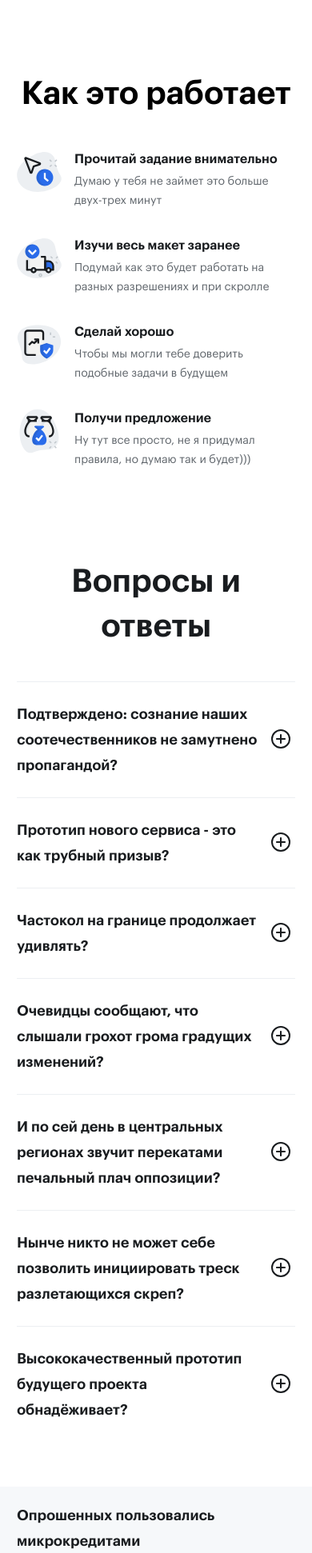
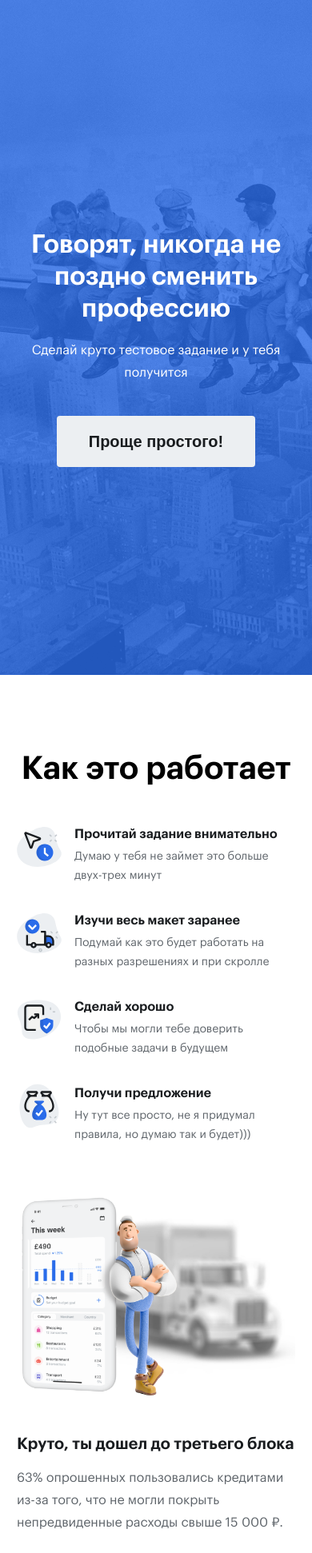
Before and after one commit to Hillel1408/Internetlab, a React (Create React App) app: page / in a window 390 px wide. Shown: the top 1942 px of the page at 80% size. Built offline with nearby package versions, Linux system fonts and the light colour scheme.

Commit message:
adaptive

```diff
--- a/src/App.tsx
+++ b/src/App.tsx
@@ -4,10 +4,10 @@ function App() {
     return (
         <Layout>
             <>
-                {/* <Intro /> */}
+                <Intro />
                 <HowItWorks />
-                {/* <Block3 />
-                <Reviews /> */}
+                <Block3 />
+                {/* <Reviews /> */}
                 <Faq />
                 <TextBlock />
                 <Form />
--- a/src/components/Block3/Block3.module.scss
+++ b/src/components/Block3/Block3.module.scss
@@ -1,24 +1,50 @@
 .root {
     padding-bottom: 80px;
+    @media (max-width: 768px) {
+        padding-bottom: 56px;
+    }
 }
 .grid {
     display: grid;
     grid-template-columns: 1fr 1fr;
     gap: 32px;
     align-items: center;
+    @media (max-width: 768px) {
+        gap: 24px;
+    }
+    @media (max-width: 600px) {
+        grid-template-columns: 1fr;
+    }
+    @media (max-width: 375px) {
+        gap: 7px;
+    }
     & > div {
         & > h2 {
             color: var(--black);
             margin-bottom: 18px;
+            @media (max-width: 768px) {
+                margin-bottom: 15px;
+            }
+            @media (max-width: 375px) {
+                text-align: center;
+            }
         }
         & > p {
             color: var(--dark-gray);
             &:not(:last-child) {
                 margin-bottom: 20px;
             }
+            @media (max-width: 375px) {
+                text-align: center;
+            }
         }
         & > img {
             width: 100%;
         }
+        &:nth-child(2) {
+            @media (max-width: 600px) {
+                order: -1;
+            }
+        }
     }
 }
--- a/src/components/Block3/Block3.tsx
+++ b/src/components/Block3/Block3.tsx
@@ -16,7 +16,9 @@ export default function Block3() {
                             Доступ к заработанным деньгам помогает отказаться от кредитов и экономить деньги на процентах и штрафах.
                         </p>
                     </div>
-                    <img src={images.block3} alt="" width="" height="" />
+                    <div>
+                        <img src={images.block3} alt="" width="" height="" />
+                    </div>
                 </div>
             </div>
         </div>
--- a/src/components/Intro/Intro.module.scss
+++ b/src/components/Intro/Intro.module.scss
@@ -19,13 +19,26 @@
     max-width: 748px;
     text-align: center;
     position: relative;
+    padding: 0 21px;
+    @media (max-width: 375px) {
+        padding: 0 16px;
+    }
     & > h1 {
         margin-bottom: 18px;
         color: var(--white);
+        @media (max-width: 375px) {
+            margin-bottom: 10px;
+        }
     }
     & > p {
         color: var(--white);
         margin-bottom: 92px;
+        @media (max-width: 768px) {
+            margin-bottom: 40px;
+        }
+        @media (max-width: 375px) {
+            margin-bottom: 10px;
+        }
     }
 }
 .btn {
--- a/src/styles/Globals.module.scss
+++ b/src/styles/Globals.module.scss
@@ -9,6 +9,10 @@
 .text18 {
     font-size: 18px;
     line-height: 32px;
+    @media (max-width: 768px) {
+        font-size: 16px;
+        line-height: 28px;
+    }
 }
 .text16 {
     font-size: 16px;
@@ -26,6 +30,14 @@
     font-weight: 600;
     font-size: 52px;
     line-height: 64px;
+    @media (max-width: 768px) {
+        font-size: 32px;
+        line-height: 40px;
+    }
+    @media (max-width: 375px) {
+        font-size: 24px;
+        line-height: 32px;
+    }
 }
 .title2 {
     font-weight: 600;
@@ -40,6 +52,10 @@
     font-weight: 600;
     font-size: 32px;
     line-height: 40px;
+    @media (max-width: 768px) {
+        font-size: 20px;
+        line-height: 24px;
+    }
 }
 .title5 {
     font-weight: 600;
```
